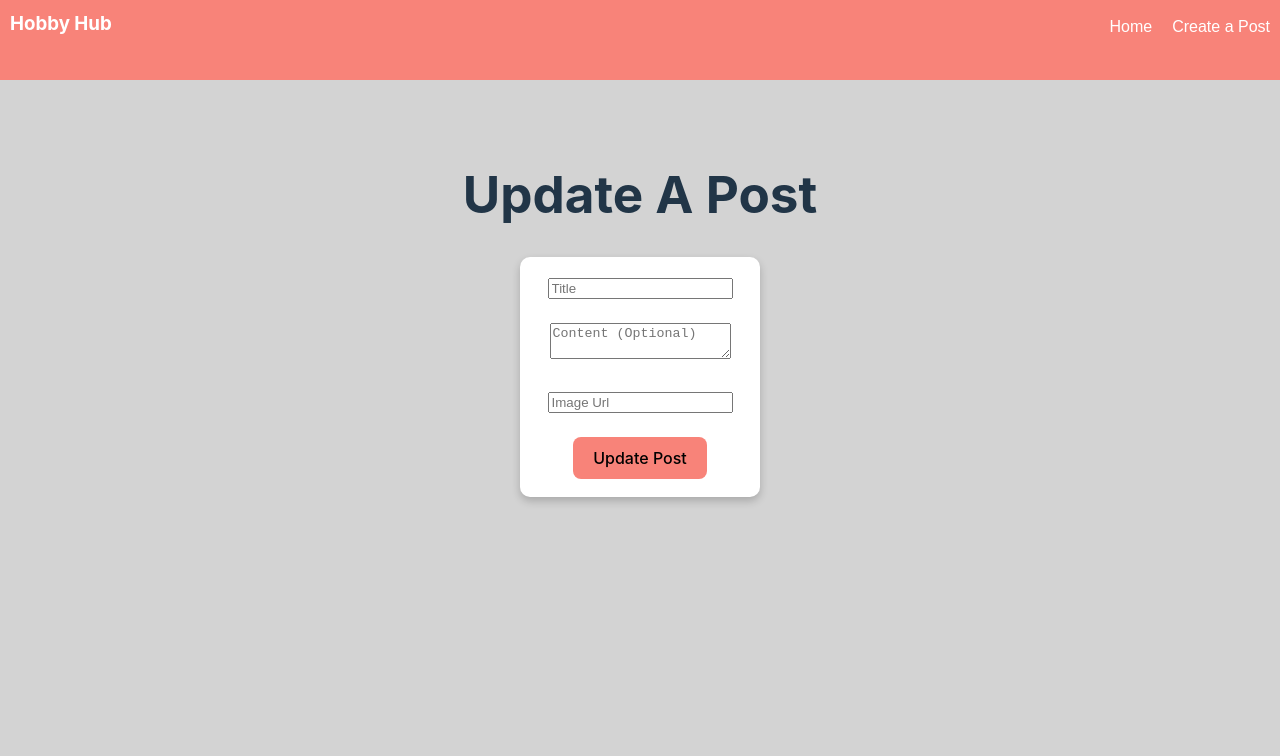
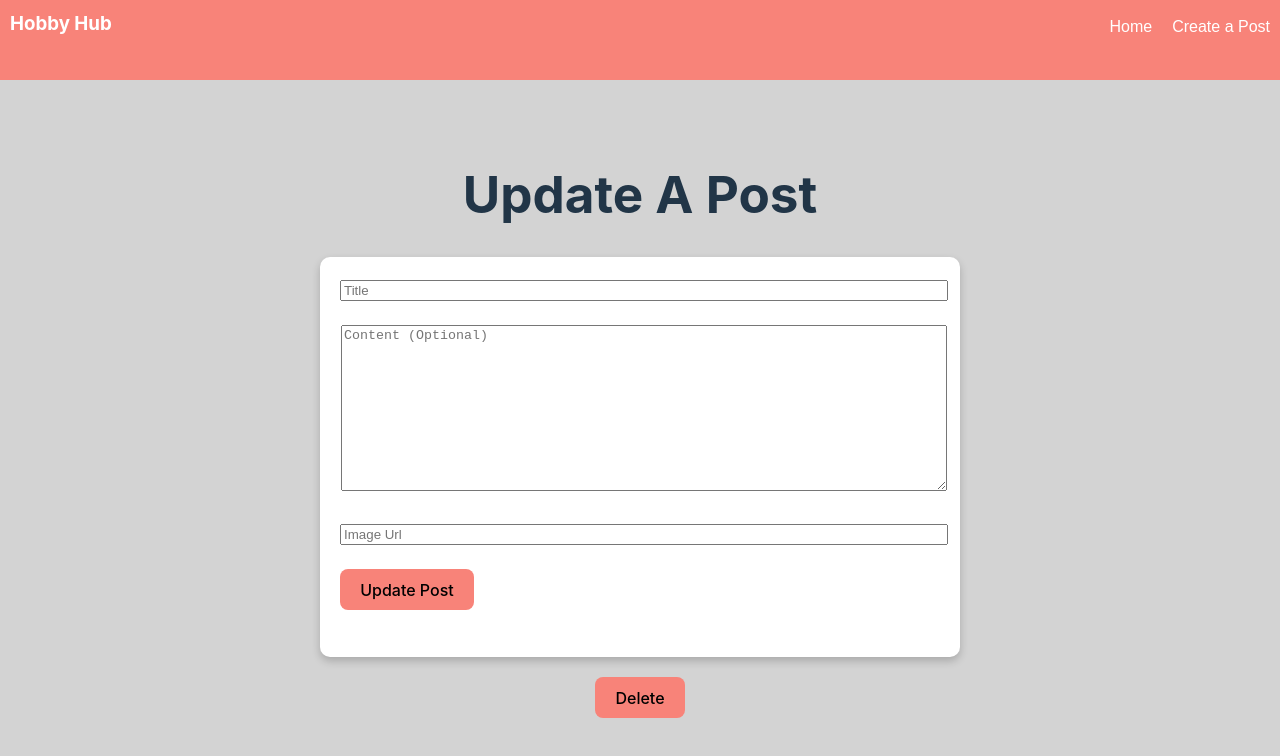
Before and after one commit to Boyce007/Hobbyhub, a React (Vite) app: page /hobby/1/update in a window 1280 px wide. Shown: the top 756 px of the page. Built offline with nearby package versions, Linux system fonts and the light colour scheme.

Commit message:
added delete button to update page

```diff
--- a/src/components/HobbyForm.jsx
+++ b/src/components/HobbyForm.jsx
@@ -13,14 +13,15 @@ const HobbyForm = ({setHobbyValue,handleSubmit,submitButtonName}) => {
     return (
     <div className='form-container'>
         <form onSubmit={handleSubmit}>
-            <input placeholder='Title' type="text" id="tile" name="title"  onChange={handleChange} /><br />
+            <input placeholder='Title' type="text" id="tile" name="title"  onChange={handleChange} style={{width:"75vh"}} /><br />
             <br />
-            <textarea placeholder='Content (Optional)' type="textarea" id="content" name="content"  onChange={handleChange} /><br />
+            <textarea placeholder='Content (Optional)' type="textarea" id="content" name="content"  onChange={handleChange} style={{width:"75vh",height:"20vh"}} /><br />
             <br />
-            <input placeholder='Image Url' type="text" id="image" name="image"  onChange={handleChange} /><br />
+            <input placeholder='Image Url' type="text" id="image" name="image"  onChange={handleChange} style={{width:"75vh"}} /><br />
             <br />
 
-            <button style={{backgroundColor:"#F88379"}} type='submit' value="submit">{submitButtonName} </button>
+            <button style={{backgroundColor:"#F88379",display:"flex"}} type='submit' value="submit">{submitButtonName} </button>
+
         </form>
 
     </div>
--- a/src/components/comps.css
+++ b/src/components/comps.css
@@ -1,11 +1,11 @@
 .form-container {
-    width: 200px;
-    height: 200px;
+    width: 75vh;
+    height: 45vh;
     background-color: white;
     border-radius: 10px;
     display: flex;
-    justify-content: center;
-    align-items: center;
+    justify-content: flex-start;
+    align-items: flex-start;
     box-shadow: 0 4px 8px rgba(0, 0, 0, 0.2);
     padding:20px
 
--- a/src/pages/CreateHobby.jsx
+++ b/src/pages/CreateHobby.jsx
@@ -20,7 +20,9 @@ const CreateHobby = () => {
       handleSubmit={createHobby}
       submitButtonName={"Create Post"}
       setHobbyValue={setHobby}
+
       />
+
     </div>
   )
 }
--- a/src/pages/UpdateHobby.jsx
+++ b/src/pages/UpdateHobby.jsx
@@ -14,6 +14,16 @@ const UpdateHobby = () => {
         .eq('id',id)
         window.location = "/";
   }
+
+  const deletePost = async (e)=> {
+    e.preventDefault();
+    await supabase
+    .from("Hobbies")
+    .delete()
+    .eq("id",id)
+    window.location = "/"
+    alert("You successfully deleted The post ")
+  }
   return (
     <div style={{display:"flex",flexDirection:"column",alignItems:"center",justifyContent:"center"}}>
       <h1>Update A Post</h1>
@@ -22,8 +32,9 @@ const UpdateHobby = () => {
       submitButtonName={"Update Post"}
       setHobbyValue={setHobby}
 
+      />
+      <button onClick={deletePost} style={{display:"flex",margin:"20px",backgroundColor:"#F88379"}}>Delete</button>
 
-      />
     </div>
   )
 }
```
